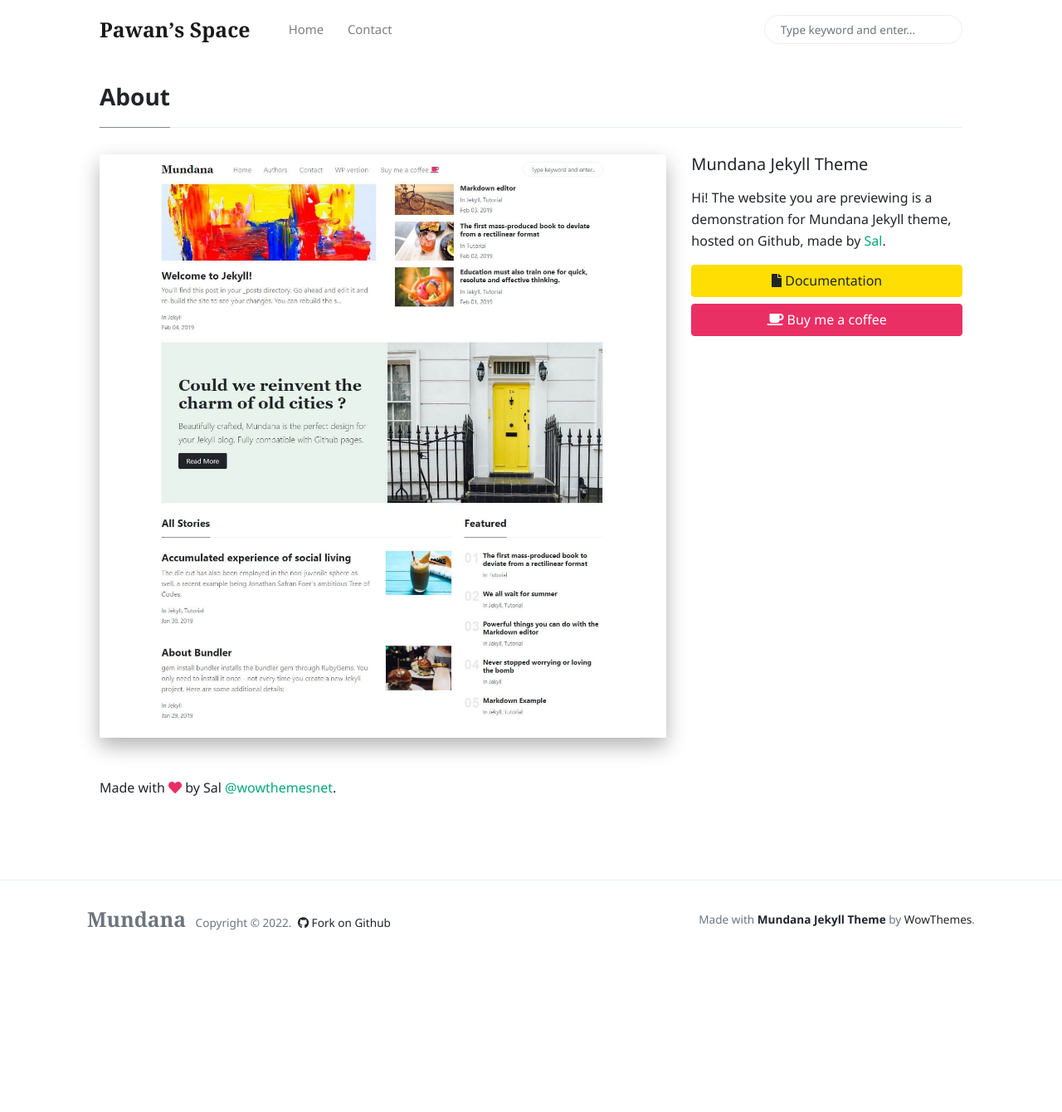
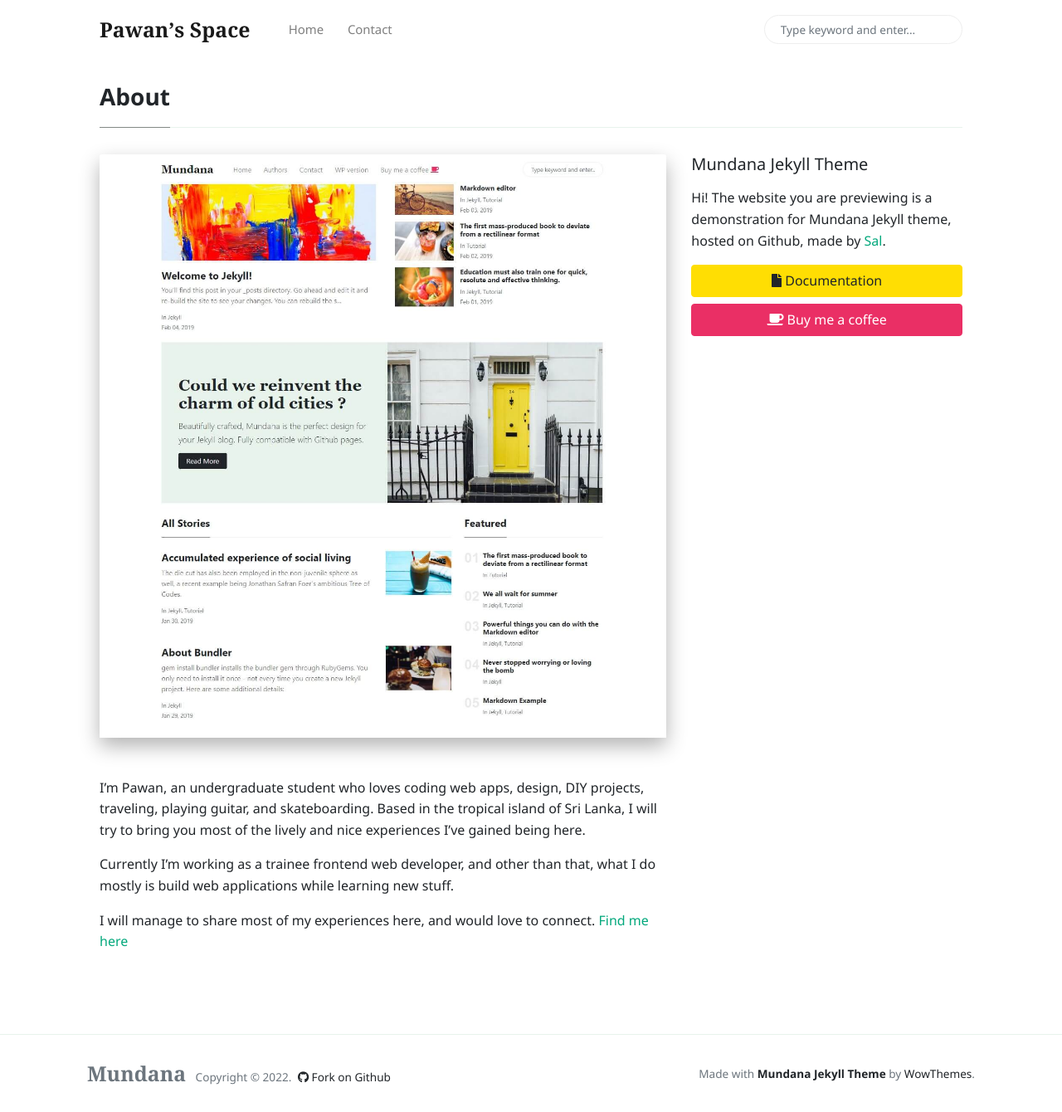
Before and after one commit to pawan-live/pawans-space, a Jekyll site: the page built from _pages/about.md, in a window 1280 px wide and 1340 px high. Shown: the whole window at 83% size. Built offline with Jekyll 4.4.1, drawn with Linux system fonts in a browser that asks for light colours; nearby versions of some CDN libraries; comment, search, counter and statistics services are not loaded.

Commit message:
Update about.md

```diff
--- a/_pages/about.md
+++ b/_pages/about.md
@@ -5,4 +5,8 @@ permalink: "/about.html"
 image: "/assets/images/screenshot.jpg"
 comments: true
 ---
-Made with <i class="fa fa-heart text-danger"></i> by Sal [@wowthemesnet](https://www.wowthemes.net/category/free-themes-templates/).
+I’m Pawan, an undergraduate student who loves coding web apps, design, DIY projects, traveling, playing guitar, and skateboarding. Based in the tropical island of Sri Lanka, I will try to bring you most of the lively and nice experiences I've gained being here.
+
+Currently I’m working as a trainee frontend web developer, and other than that, what I do mostly is build web applications while learning new stuff.
+
+I will manage to share most of my experiences here, and would love to connect. [Find me here](https://itspawanlive.me/links)
```
